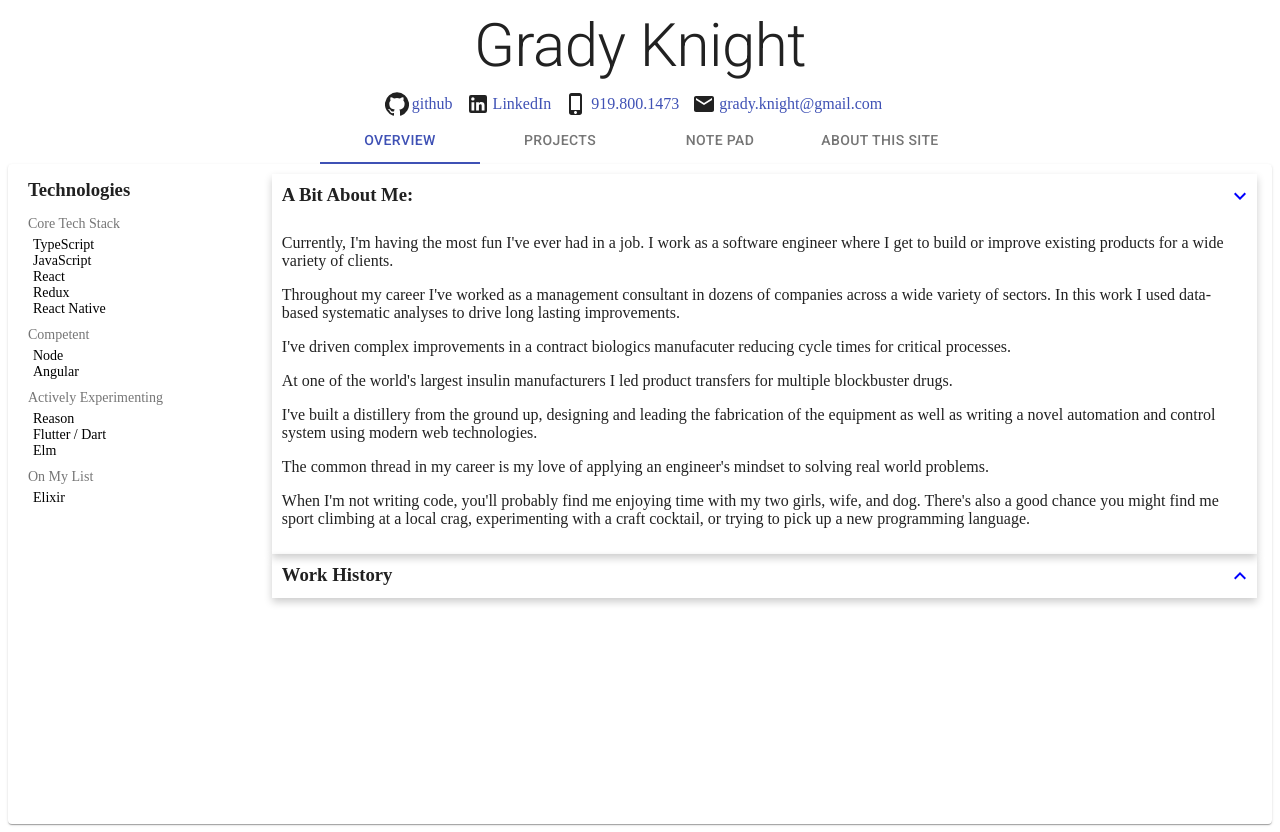
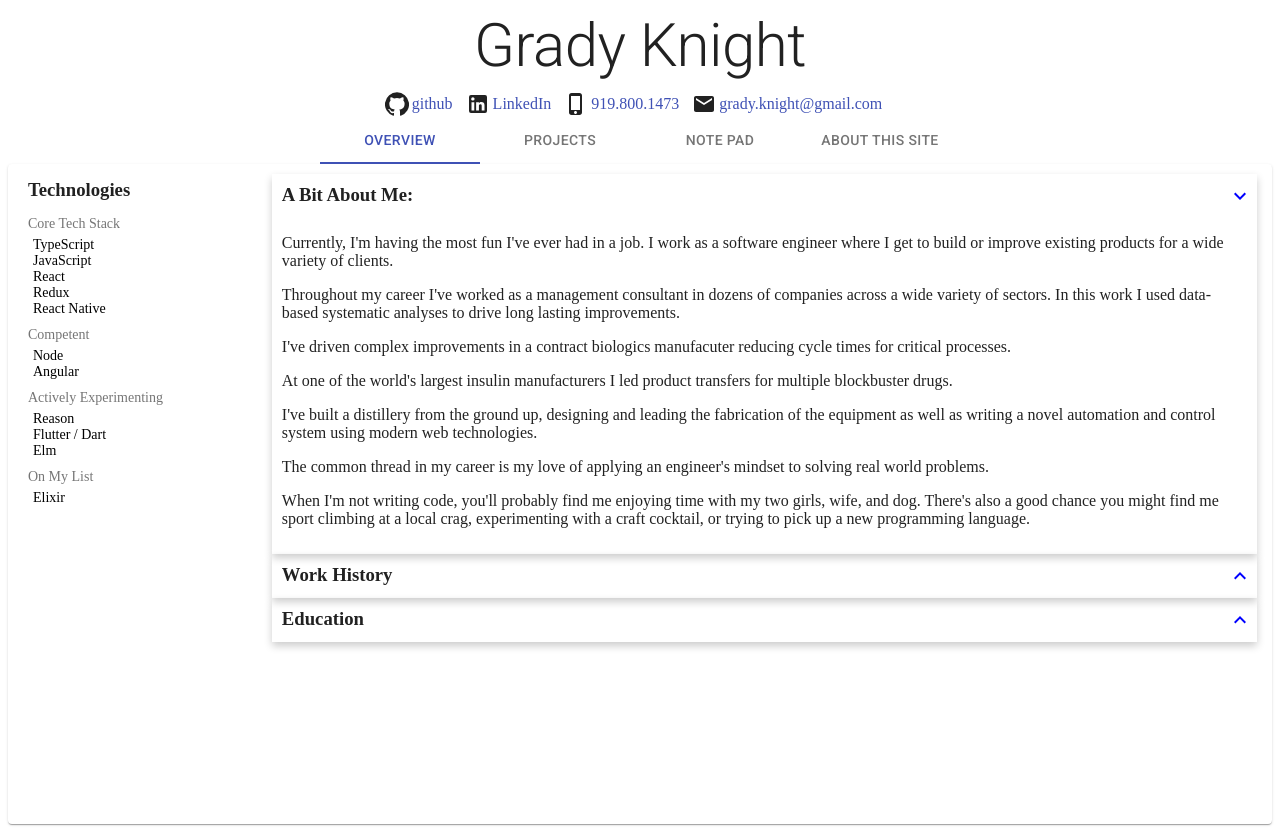
Before and after one commit to gradybknight/scratch-pad, a React (Create React App) app: page / in a window 1280 px wide. Built offline with nearby package versions, Linux system fonts and the light colour scheme.

Commit message:
adds eduction info

```diff
--- /dev/null
+++ b/src/components/Edu.tsx
@@ -0,0 +1,82 @@
+import React from 'react';
+import { useSelector, useDispatch } from 'react-redux';
+import { RootState } from '../model/rootReducer';
+import { setSectionVisibility } from '../model/overviewInterfaceSlice';
+import KeyboardArrowDownIcon from '@material-ui/icons/KeyboardArrowDown';
+import KeyboardArrowUpIcon from '@material-ui/icons/KeyboardArrowUp';
+import { Divider } from '@material-ui/core';
+
+import EduTile from './EduTile';
+import { eductionHistory } from '../constants/eduItems';
+
+export const Edu = () => {
+	const dispatch = useDispatch();
+	const { educationVisible } = useSelector(
+		(state: RootState) => state.overviewInterface
+	);
+	const toggleVisibility = (futureVis: boolean) => {
+		dispatch(
+			setSectionVisibility({ section: 'educationVisible', value: futureVis })
+		);
+	};
+
+	return (
+		<div
+			style={{
+				display: 'flex',
+				flexBasis: '100%',
+				boxShadow: '0 4px 8px 0 rgba(0,0,0,0.2)',
+				transition: '0.3s',
+				flexDirection: 'column',
+				padding: '5px',
+				margin: '0px 5px',
+			}}
+		>
+			<div
+				onClick={() => toggleVisibility(!educationVisible)}
+				style={{
+					display: 'flex',
+					flexDirection: 'row',
+					justifyContent: 'space-between',
+					width: '100%',
+					padding: '5px',
+					cursor: 'pointer',
+				}}
+			>
+				<h3 style={{ margin: '0px', padding: '0px' }}>Education</h3>
+				{educationVisible ? (
+					<KeyboardArrowDownIcon
+						style={{ marginRight: '5px', color: 'blue' }}
+					/>
+				) : (
+					<KeyboardArrowUpIcon style={{ marginRight: '5px', color: 'blue' }} />
+				)}{' '}
+			</div>
+
+			{educationVisible ? (
+				<div
+					style={{ display: 'flex', padding: '5px', flexDirection: 'column' }}
+				>
+					{eductionHistory.map((eduItem, index) => (
+						<div style={{ marginTop: '5px' }}>
+							<EduTile
+								certificate={eduItem.certificate}
+								degree={eduItem.degree}
+								location={eduItem.location}
+								school={eduItem.school}
+								schoolLogo={eduItem.schoolLogo}
+								yearStart={eduItem.yearStart}
+								yearEnd={eduItem.yearEnd}
+								majors={eduItem.majors}
+								key={index}
+							/>
+							{index === eductionHistory.length - 1 ? null : (
+								<Divider variant="fullWidth" />
+							)}
+						</div>
+					))}
+				</div>
+			) : null}
+		</div>
+	);
+};
--- /dev/null
+++ b/src/components/EduTile.tsx
@@ -0,0 +1,52 @@
+import React from 'react';
+import { makeStyles } from '@material-ui/core/styles';
+import { EduInformation } from '../constants/eduItems';
+
+const useStyles = makeStyles({
+	flexRow: {
+		display: 'flex',
+		width: '100%',
+		alignContent: 'center',
+		justifyContent: 'space-between',
+	},
+	leftColumn: {
+		flexBasis: '1',
+		display: 'flex',
+		flexDirection: 'column',
+	},
+	centerColumn: {
+		flexBasis: '5',
+		display: 'flex',
+		flexDirection: 'column',
+	},
+	rightColumn: {
+		flexBasis: '1',
+		display: 'flex',
+		flexDirection: 'column',
+	},
+});
+
+const EduTile = ({
+	school,
+	location,
+	degree,
+	majors,
+	yearStart,
+	yearEnd,
+	schoolLogo,
+	certificate,
+}: EduInformation) => {
+	const classes = useStyles();
+
+	return (
+		<div className={classes.flexRow}>
+			<div className={classes.leftColumn}>{school}</div>
+			<div className={classes.centerColumn}>{majors}</div>
+			<div className={classes.rightColumn}>
+				{yearStart}-{yearEnd}
+			</div>
+		</div>
+	);
+};
+
+export default EduTile;
--- a/src/components/PinetopCard.tsx
+++ b/src/components/PinetopCard.tsx
@@ -58,6 +58,11 @@ export default function PinetopCard() {
 				<Typography variant="body2" color="textSecondary" component="p">
 					React frontend controlling entire operation through Node backend
 				</Typography>
+				<Typography variant="body2" color="textSecondary" component="p">
+					There's simply too much to summarize for the distillery. Get in
+					contact with me: I'm happy to give any details and samples of the
+					product!
+				</Typography>
 			</CardContent>
 			<CardActions>
 				<div className={classes.flexRow}>
--- /dev/null
+++ b/src/constants/eduItems.ts
@@ -0,0 +1,43 @@
+export interface EduInformation {
+	school: string;
+	location: string;
+	degree: string;
+	majors?: string[];
+	yearStart: number;
+	yearEnd: number;
+	certificate: boolean;
+	schoolLogo: string;
+}
+
+export const eductionHistory: EduInformation[] = [
+	{
+		certificate: false,
+		degree: 'Bachelors of Science in Engineering',
+		location: 'Medford, MA',
+		school: 'Tufts University College of Engineering',
+		schoolLogo: 'TuftsLogo.png',
+		yearEnd: 2001,
+		yearStart: 1997,
+		majors: ['BS Chemical Engineering', 'Biochemistry'],
+	},
+	{
+		certificate: false,
+		degree: 'Ph.D. Candidate',
+		location: 'Bloomington, IN',
+		school: 'Indiana University Department of Chemistry',
+		schoolLogo: 'Indiana.png',
+		yearEnd: 2001,
+		yearStart: 2002,
+		majors: [],
+	},
+	{
+		certificate: true,
+		degree: '',
+		location: 'Raleigh, NC',
+		school: 'UNC Coding Bootcamp',
+		schoolLogo: 'UNC.png',
+		yearEnd: 2018,
+		yearStart: 2018,
+		majors: ['BS Chemical Engineering', 'Biochemistry'],
+	},
+];
--- a/src/screens/AboutSite.tsx
+++ b/src/screens/AboutSite.tsx
@@ -55,24 +55,6 @@ export const AboutSite = () => {
 					This is simply Material UI with a few inline styles thrown in for good
 					measure.
 				</Typography>
-				<Typography
-					className={classes.paddingVertical}
-					variant="body2"
-					color="textSecondary"
-					component="p"
-				>
-					This app will own a slice of redux state from the portfolio site. This
-					will allow it to be extracted to a standalone app.
-				</Typography>
-				<Typography
-					className={classes.paddingVertical}
-					variant="body2"
-					color="textSecondary"
-					component="p"
-				>
-					Finally, this will give me an app to use to experiment with{' '}
-					<a href="https://reasonml.github.io/">Reason</a>
-				</Typography>
 			</Paper>
 		</Paper>
 	);
--- a/src/screens/Overview.tsx
+++ b/src/screens/Overview.tsx
@@ -3,6 +3,7 @@ import { TechStack } from '../components/TechStack';
 import { Bio } from '../components/Bio';
 import { Paper } from '@material-ui/core';
 import { Work } from '../components/Work';
+import { Edu } from '../components/Edu';
 export const Overview = () => {
 	return (
 		<Paper style={{ padding: '10px', minHeight: '80vh' }}>
@@ -13,6 +14,7 @@ export const Overview = () => {
 				<div style={{ flexBasis: '80%' }}>
 					<Bio />
 					<Work />
+					<Edu />
 				</div>
 			</div>
 		</Paper>
```
